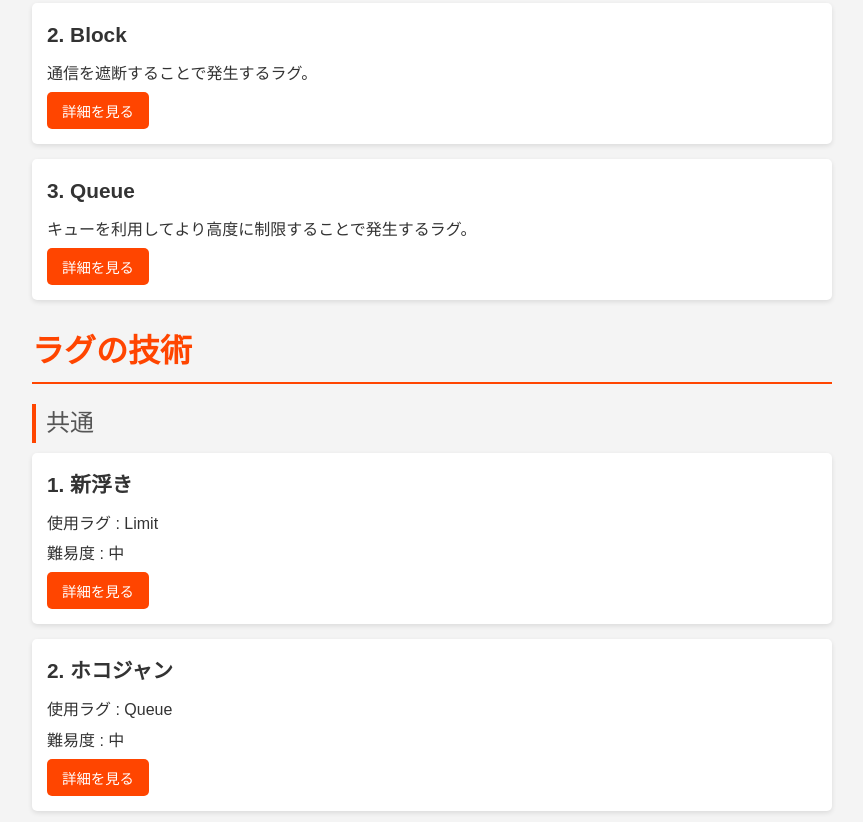
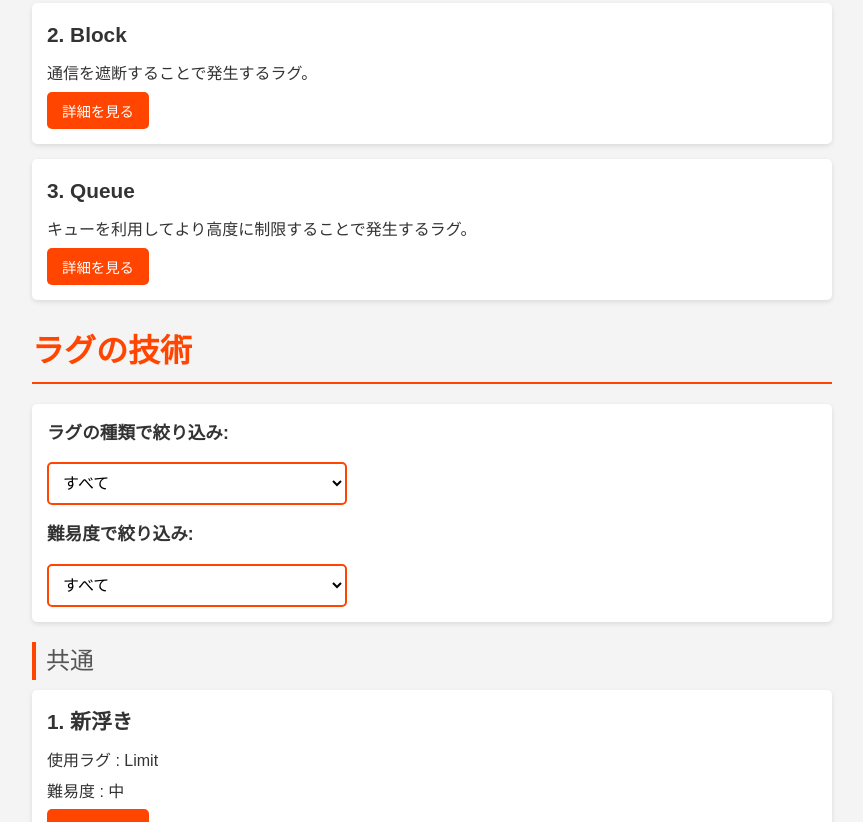
Before and after one commit to Tsuki0209/Cuttlefish_Lag, a plain HTML site: page ndex.html in a window 1280 px wide. Shown: the part 455-1277 px from the top of the page, without its empty margins (208-1071 px from the left). Drawn offline with Linux system fonts and the light colour scheme.

Commit message:
フィルタ追加

```diff
--- a/ndex.html
+++ b/ndex.html
@@ -56,6 +56,27 @@
 
         <section id="advanced">
             <h2>ラグの技術</h2>
+            <!-- フィルターUIを追加 -->
+            <div class="filter-container">
+                <label for="lag-type-filter">ラグの種類で絞り込み:</label>
+                <select id="lag-type-filter">
+                    <option value="">すべて</option>
+                    <option value="Limit">Limit</option>
+                    <option value="Block">Block</option>
+                    <option value="Queue">Queue</option>
+                    <option value="Limit, Block">Limit, Block</option>
+                    <option value="Limit + Block">Limit + Block</option>
+                </select>
+                <label for="difficulty-filter">難易度で絞り込み:</label>
+                <select id="difficulty-filter">
+                    <option value="">すべて</option>
+                    <option value="最低">最低</option>
+                    <option value="低">低</option>
+                    <option value="中">中</option>
+                    <option value="高">高</option>
+                    <option value="最高">最高</option>
+                </select>
+            </div>
 
             <h3>共通</h3>
             <div class="technique">
--- a/script.js
+++ b/script.js
@@ -1,3 +1,5 @@
+// script.js
+
 // 詳細を表示/非表示にする関数
 function showDetails(id) {
     const element = document.getElementById(id);
@@ -22,3 +24,48 @@ document.querySelectorAll('a[href^="#"]').forEach(anchor => {
         }
     });
 });
+
+// フィルター機能
+document.addEventListener('DOMContentLoaded', () => {
+    const lagTypeFilter = document.getElementById('lag-type-filter');
+    const difficultyFilter = document.getElementById('difficulty-filter');
+
+    function applyFilters() {
+        const selectedLagType = lagTypeFilter.value;
+        const selectedDifficulty = difficultyFilter.value;
+
+        // すべての .technique 要素を取得
+        const techniques = document.querySelectorAll('#advanced .technique');
+        // すべてのセクション見出し（共通、スプラトゥーン2、スプラトゥーン3）を表示
+        const sectionHeaders = document.querySelectorAll('#advanced h3:not(.technique h3)');
+        sectionHeaders.forEach(header => header.classList.remove('hidden'));
+
+        techniques.forEach(technique => {
+            // 「使用ラグ」のテキスト（例: "使用ラグ : Limit, Block"）
+            const lagText = technique.querySelector('p:nth-of-type(1)').textContent.replace('使用ラグ : ', '').trim();
+            // 「難易度」のテキスト（例: "難易度 : 低"）
+            const difficultyText = technique.querySelector('p:nth-of-type(2)').textContent;
+
+            // ラグの種類を厳密に比較
+            const lagMatch = selectedLagType === '' || lagText === selectedLagType;
+
+            // 難易度を厳密に比較（"難易度 : "を除去して比較）
+            const difficultyValue = difficultyText.replace('難易度 : ', '').trim();
+            const difficultyMatch = selectedDifficulty === '' || difficultyValue === selectedDifficulty;
+
+            // 両方の条件を満たす場合に表示
+            if (lagMatch && difficultyMatch) {
+                technique.classList.remove('hidden');
+            } else {
+                technique.classList.add('hidden');
+            }
+        });
+    }
+
+    // フィルター変更時に適用
+    lagTypeFilter.addEventListener('change', applyFilters);
+    difficultyFilter.addEventListener('change', applyFilters);
+
+    // 初期表示時にフィルターを適用
+    applyFilters();
+});
--- a/styles.css
+++ b/styles.css
@@ -126,6 +126,54 @@ button:hover {
     border-left: 3px solid #ff4500;
 }
 
+/* フィルターコンテナ */
+.filter-container {
+    background-color: #fff;
+    /* 背景を白にして他のコンテンツと統一 */
+    padding: 15px;
+    border-radius: 5px;
+    box-shadow: 0 2px 5px rgba(0, 0, 0, 0.1);
+    /* カード風の影 */
+    margin-bottom: 20px;
+    display: flex;
+    flex-direction: column;
+    /* 縦に配置 */
+    align-items: flex-start;
+    /* 左揃え */
+    gap: 15px;
+    /* 要素間の間隔を広げる */
+}
+
+.filter-container label {
+    font-weight: bold;
+    color: #333;
+    font-size: 1.1em;
+}
+
+.filter-container select {
+    width: 100%;
+    /* 幅をコンテナに合わせる */
+    max-width: 300px;
+    /* 最大幅を制限 */
+    padding: 10px;
+    border: 2px solid #ff4500;
+    border-radius: 5px;
+    font-size: 1em;
+    background-color: white;
+    cursor: pointer;
+    box-sizing: border-box;
+}
+
+.filter-container select:focus {
+    outline: none;
+    border-color: #e03e00;
+}
+
+/* 非表示用のクラス */
+.hidden {
+    display: none;
+}
+
 /* フッター */
 footer {
     text-align: center;
@@ -157,4 +205,14 @@ footer {
         display: block;
         margin: 5px 0;
     }
+
+    .filter-container {
+        padding: 10px;
+        gap: 10px;
+    }
+
+    .filter-container select {
+        max-width: 100%;
+        /* モバイルではフル幅 */
+    }
 }
```
